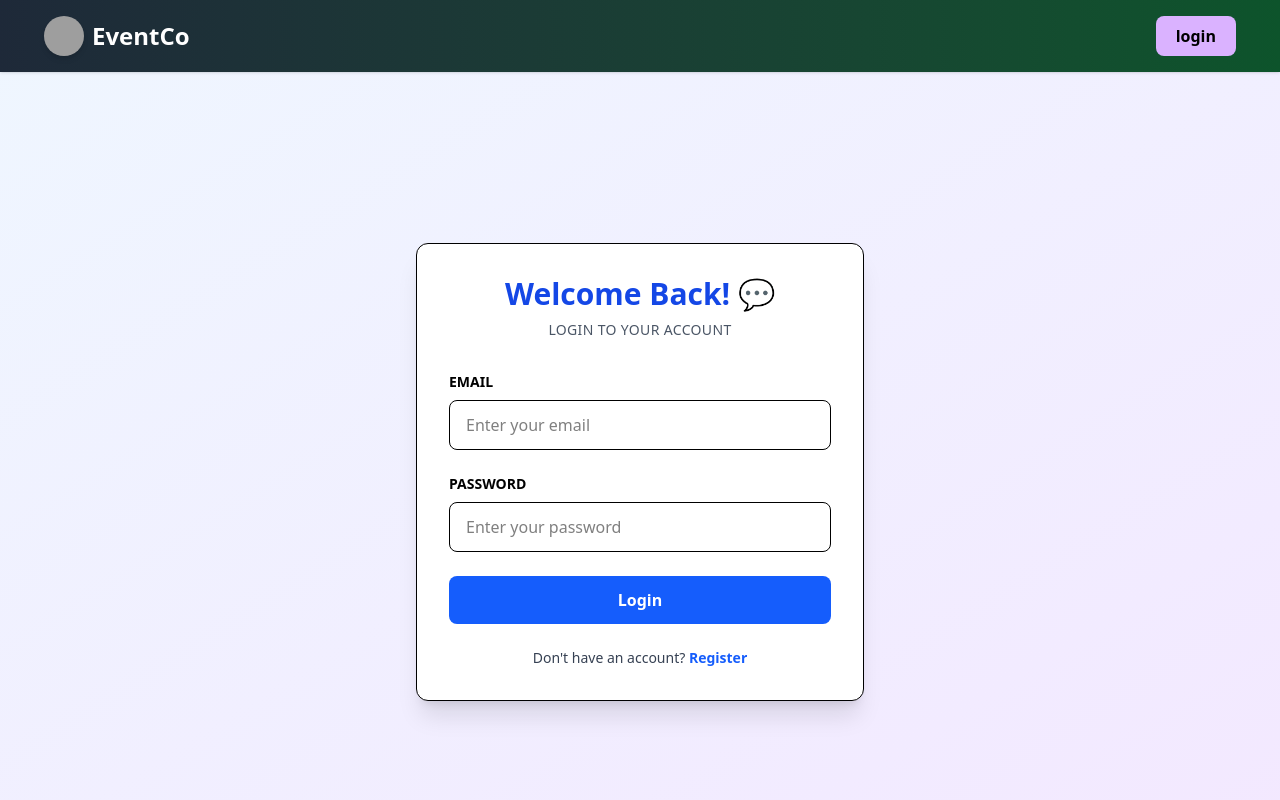
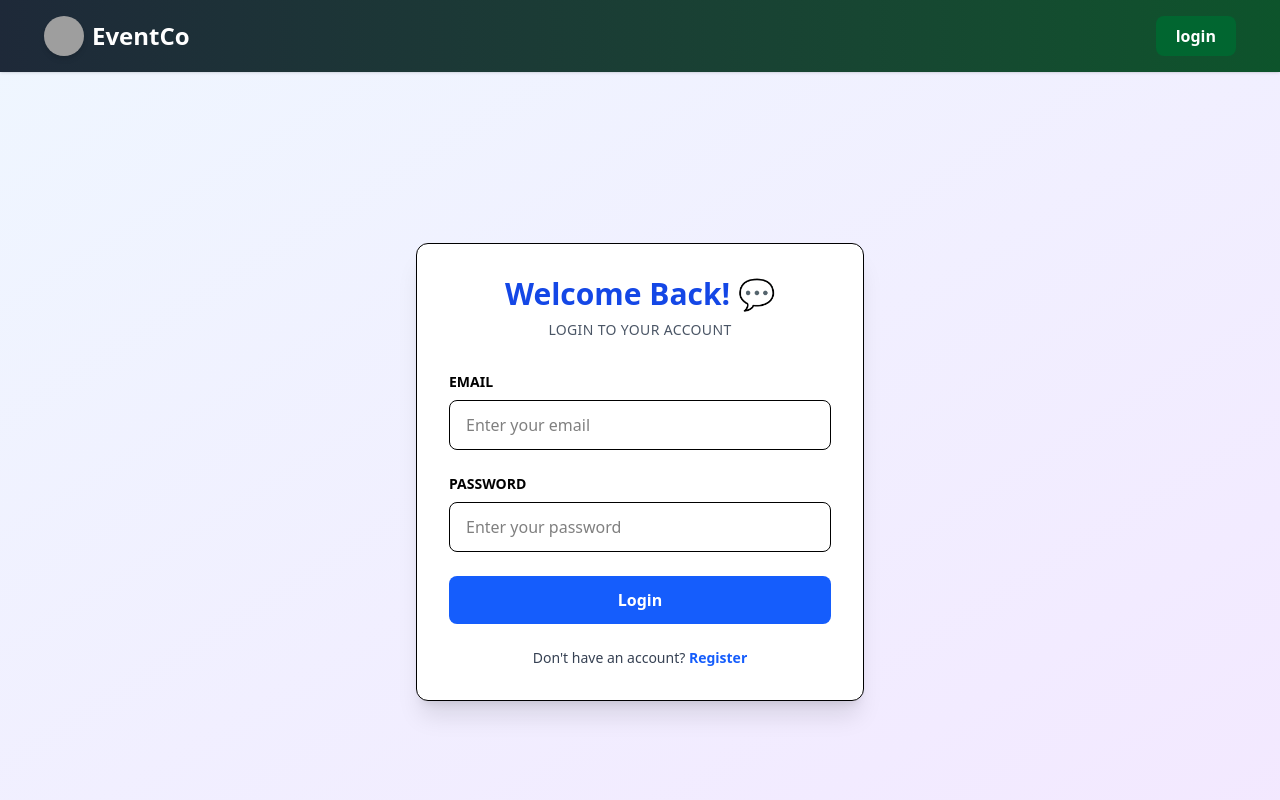
Before and after one commit to Abhilasha-Ahingare/Event-Management-Ticketing-System, a React (Vite) app in the folder event mangar/frontend/: page /login in a window 1280 px wide. Shown: the top 800 px of the page. Built offline with nearby package versions, Linux system fonts and the light colour scheme; no server answers; grey boxes are pictures that could not be loaded.

Commit message:
navbar fixed

```diff
--- /dev/null
+++ b/event mangar/frontend/src/Dashboard/organizer/RenewPage.jsx
@@ -0,0 +1,9 @@
+import React from 'react'
+
+const RenewPage = () => {
+  return (
+    <div>RenewPage</div>
+  )
+}
+
+export default RenewPage
--- /dev/null
+++ b/event mangar/frontend/src/Dashboard/organizer/TotalTickets.jsx
@@ -0,0 +1,9 @@
+import React from 'react'
+
+const TotalTickets = () => {
+  return (
+    <div>TotalTickets</div>
+  )
+}
+
+export default TotalTickets
--- a/event mangar/frontend/src/components/Navbar.jsx
+++ b/event mangar/frontend/src/components/Navbar.jsx
@@ -1,5 +1,5 @@
-import React from "react";
-import { Link } from "react-router-dom";
+import React, { useEffect } from "react";
+import { Link, useNavigate } from "react-router-dom";
 import { FaUserCircle, FaBars } from "react-icons/fa";
 import { useState } from "react";
 import { UserAuth } from "../context/Authcontext";
@@ -7,6 +7,7 @@ import { UserAuth } from "../context/Authcontext";
 const Navbar = () => {
   const [menuOpen, setMenuOpen] = useState(false);
   const { user } = UserAuth();
+
 
   return (
     <nav className="sticky top-0 z-50 w-full bg-gradient-to-r from-gray-800 to-green-900 text-white font-semibold py-3 px-3  shadow  transition-transform duration-200 hover:bg-green-950 focus:outline-none focus:ring-2 focus:ring-green-700">
@@ -20,7 +21,14 @@ const Navbar = () => {
           <span className="text-2xl font-bold">EventCo</span>
         </Link>
 
-        {user.role === "user" ? (
+        {!user ? (
+          <Link
+            to="/login"
+            className="hover:bg-green-900 transition bg-green-800 text-shadow-white p-2 pl-5 pr-5 rounded-lg  text-center cursor-pointer"
+          >
+            login
+          </Link>
+        ) : user.role === "user" ? (
           <>
             <div className="hidden md:flex items-center space-x-8">
               <Link to="/" className="hover:text-yellow-300 transition">
@@ -41,26 +49,17 @@ const Navbar = () => {
               </Link>
             </div>
           </>
-        ) : (
-          <Link
-            to="/login"
-            className="hover:bg-purple-400 transition bg-purple-300 text-black p-2 pl-5 pr-5 rounded-lg  text-center cursor-pointer"
-          >
-            login
-          </Link>
-        )}
+        ) : user.role === "organizer" ? (
+          <>
+            <Link to="/organizer">Organizer Dashboard</Link>
+            <Link to="/profile">
+              <FaUserCircle size={24} />
+            </Link>
+          </>
+        ) : null}
 
         {/* Mobile menu button and profile icon for logged-in users */}
         <div className="md:hidden flex items-center">
-          {/* {user.role === "user" && (
-            <Link
-              to="/profile"
-              onClick={() => setMenuOpen(false)}
-              className="flex items-center gap-2 hover:text-yellow-300 transition"
-            >
-              <FaUserCircle size={20} />
-            </Link>
-          )} */}
           <button onClick={() => setMenuOpen(!menuOpen)}>
             <FaBars size={24} />
           </button>
--- a/event mangar/frontend/src/context/Authcontext.jsx
+++ b/event mangar/frontend/src/context/Authcontext.jsx
@@ -21,6 +21,7 @@ export const AuthProvider = ({ children }) => {
   const logout = () => {
     setToken("");
     setUser("");
+    setTicket([]);
     localStorage.removeItem("token");
   };
 
@@ -67,7 +68,6 @@ export const AuthProvider = ({ children }) => {
     } catch (error) {}
   };
 
-
   useEffect(() => {
     if (token) {
       UserAuthentication();
```
Also changed, not shown: 2 other files (tests, documents, lock files or other folders).
